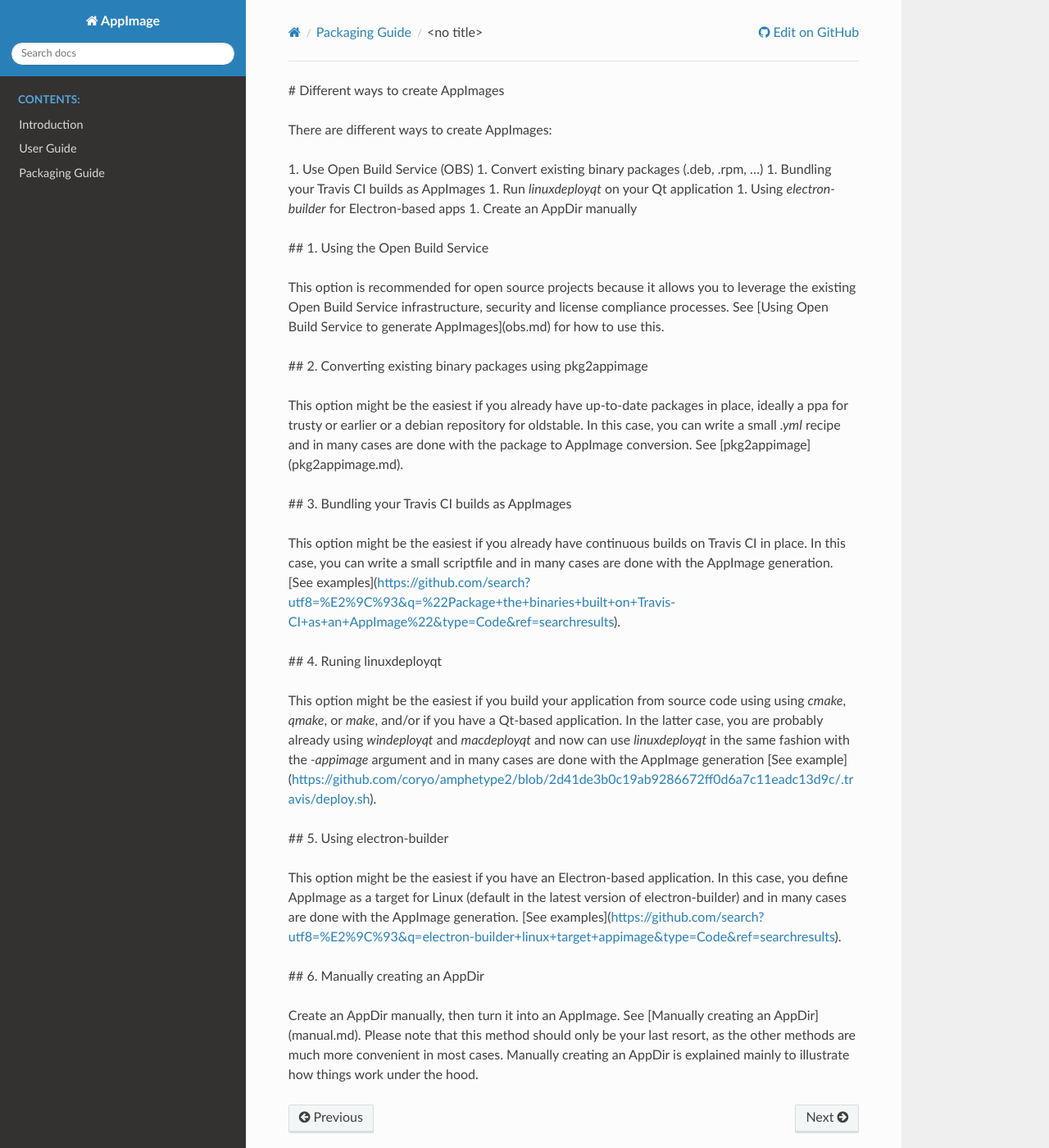
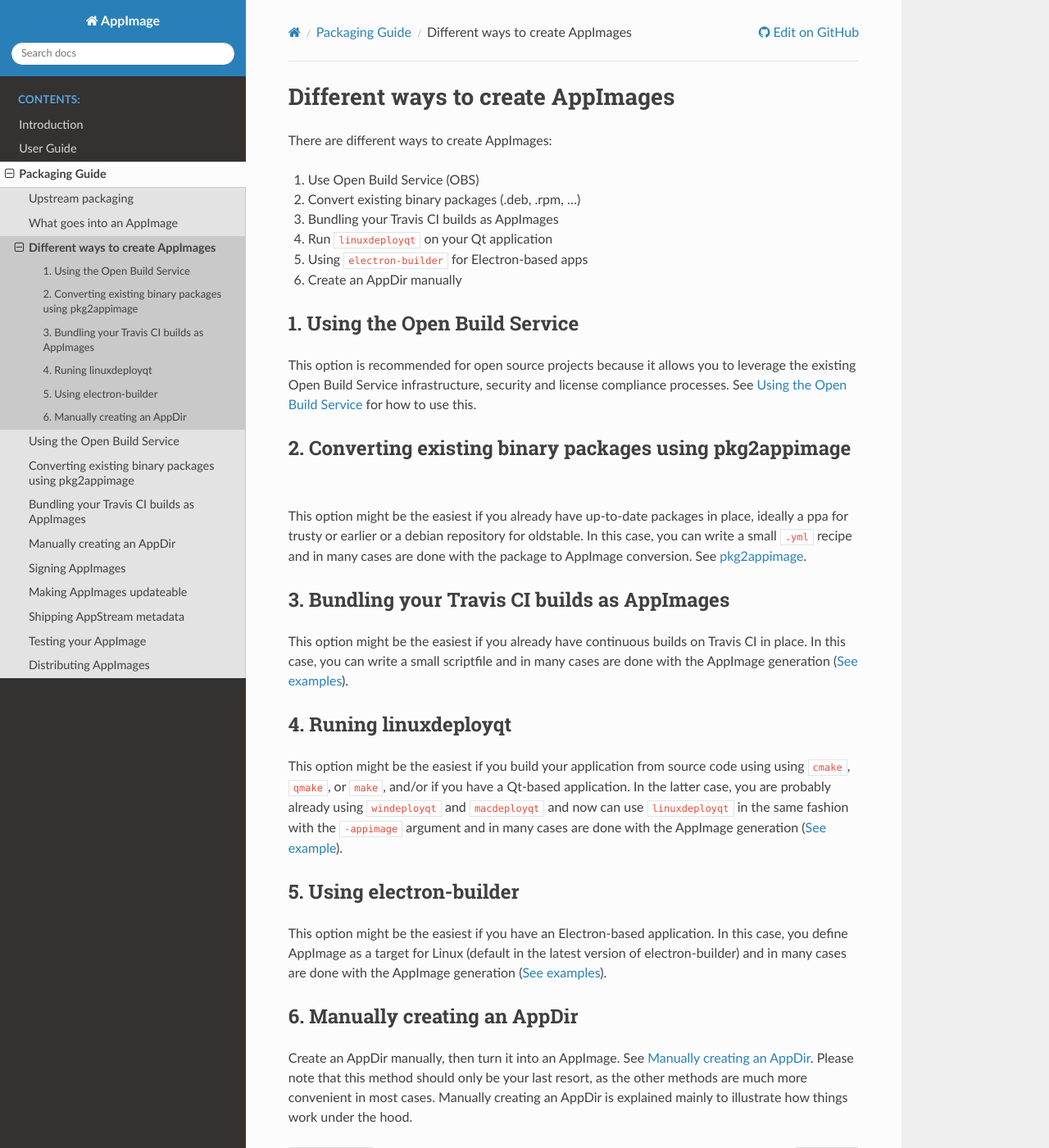
Before and after one commit to AppImage/docs.appimage.org, a Sphinx documentation site: the page built from source/packaging-guide/ways.rst, in a window 1280 px wide and 1400 px high. Shown: the whole window at 82% size. Built offline with Sphinx 7.4.7 and the Read the Docs theme 2.0.0, drawn with Linux system fonts in a browser that asks for light colours.

Commit message:
Converted packaging-guide/ways to rST

```diff
--- a/source/packaging-guide/ways.rst
+++ b/source/packaging-guide/ways.rst
@@ -1,34 +1,47 @@
-# Different ways to create AppImages
+Different ways to create AppImages
+==================================
 
 There are different ways to create AppImages:
 
-1. Use Open Build Service (OBS)
-1. Convert existing binary packages (.deb, .rpm, ...)
-1. Bundling your Travis CI builds as AppImages
-1. Run `linuxdeployqt` on your Qt application
-1. Using `electron-builder` for Electron-based apps
-1. Create an AppDir manually
+#. Use Open Build Service (OBS)
+#. Convert existing binary packages (.deb, .rpm, ...)
+#. Bundling your Travis CI builds as AppImages
+#. Run :code:`linuxdeployqt` on your Qt application
+#. Using :code:`electron-builder` for Electron-based apps
+#. Create an AppDir manually
 
-## 1. Using the Open Build Service
 
-This option is recommended for open source projects because it allows you to leverage the existing Open Build Service infrastructure, security and license compliance processes. See [Using Open Build Service to generate AppImages](obs.md) for how to use this.
+1. Using the Open Build Service
+-------------------------------
 
-## 2. Converting existing binary packages using pkg2appimage
+This option is recommended for open source projects because it allows you to leverage the existing Open Build Service infrastructure, security and license compliance processes. See `Using the Open Build Service <obs.html>`_ for how to use this.
 
-This option might be the easiest if you already have up-to-date packages in place, ideally a ppa for trusty or earlier or a debian repository for oldstable. In this case, you can write a small `.yml` recipe and in many cases are done with the package to AppImage conversion. See [pkg2appimage](pkg2appimage.md).
 
-## 3. Bundling your Travis CI builds as AppImages
+2. Converting existing binary packages using pkg2appimage
+---------------------------------------------------------
 
-This option might be the easiest if you already have continuous builds on Travis CI in place. In this case, you can write a small scriptfile and in many cases are done with the AppImage generation. [See examples](https://github.com/search?utf8=%E2%9C%93&q=%22Package+the+binaries+built+on+Travis-CI+as+an+AppImage%22&type=Code&ref=searchresults).
+This option might be the easiest if you already have up-to-date packages in place, ideally a ppa for trusty or earlier or a debian repository for oldstable. In this case, you can write a small :code:`.yml` recipe and in many cases are done with the package to AppImage conversion. See `pkg2appimage <pkg2appimage.html>`_.
 
-## 4. Runing linuxdeployqt
 
-This option might be the easiest if you build your application from source code using using `cmake`, `qmake`, or `make`, and/or if you have a Qt-based application. In the latter case, you are probably already using `windeployqt` and `macdeployqt` and now can use `linuxdeployqt` in the same fashion with the `-appimage` argument and in many cases are done with the AppImage generation [See example](https://github.com/coryo/amphetype2/blob/2d41de3b0c19ab9286672ff0d6a7c11eadc13d9c/.travis/deploy.sh).
+3. Bundling your Travis CI builds as AppImages
+----------------------------------------------
 
-## 5. Using electron-builder
+This option might be the easiest if you already have continuous builds on Travis CI in place. In this case, you can write a small scriptfile and in many cases are done with the AppImage generation (`See examples <https://github.com/search?utf8=%E2%9C%93&q=%22Package+the+binaries+built+on+Travis-CI+as+an+AppImage%22&type=Code&ref=searchresults>`_).
 
-This option might be the easiest if you have an Electron-based application. In this case, you define AppImage as a target for Linux (default in the latest version of electron-builder) and in many cases are done with the AppImage generation. [See examples](https://github.com/search?utf8=%E2%9C%93&q=electron-builder+linux+target+appimage&type=Code&ref=searchresults).
 
-## 6. Manually creating an AppDir
+4. Runing linuxdeployqt
+-----------------------
 
-Create an AppDir manually, then turn it into an AppImage. See [Manually creating an AppDir](manual.md). Please note that this method should only be your last resort, as the other methods are much more convenient in most cases. Manually creating an AppDir is explained mainly to illustrate how things work under the hood.
+This option might be the easiest if you build your application from source code using using :code:`cmake`, :code:`qmake`, or :code:`make`, and/or if you have a Qt-based application. In the latter case, you are probably already using :code:`windeployqt` and :code:`macdeployqt` and now can use :code:`linuxdeployqt` in the same fashion with the :code:`-appimage` argument and in many cases are done with the AppImage generation (`See example <https://github.com/coryo/amphetype2/blob/2d41de3b0c19ab9286672ff0d6a7c11eadc13d9c/.travis/deploy.sh>`_).
+
+
+5. Using electron-builder
+-------------------------
+
+This option might be the easiest if you have an Electron-based application. In this case, you define AppImage as a target for Linux (default in the latest version of electron-builder) and in many cases are done with the AppImage generation (`See examples <https://github.com/search?utf8=%E2%9C%93&q=electron-builder+linux+target+appimage&type=Code&ref=searchresults>`_).
+
+
+6. Manually creating an AppDir
+------------------------------
+
+Create an AppDir manually, then turn it into an AppImage. See `Manually creating an AppDir <manual.html>`_. Please note that this method should only be your last resort, as the other methods are much more convenient in most cases. Manually creating an AppDir is explained mainly to illustrate how things work under the hood.
```
